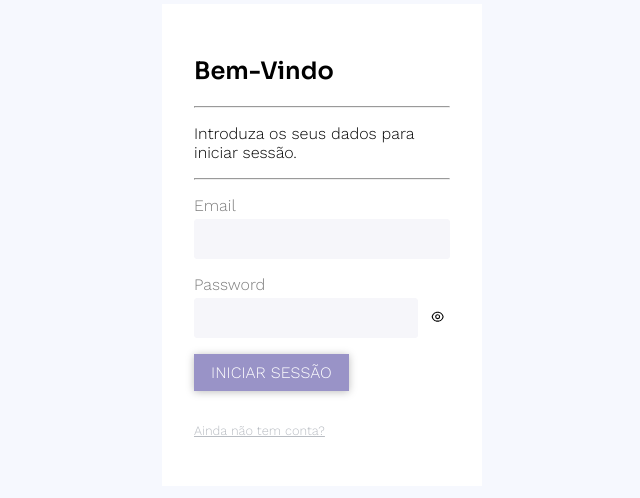
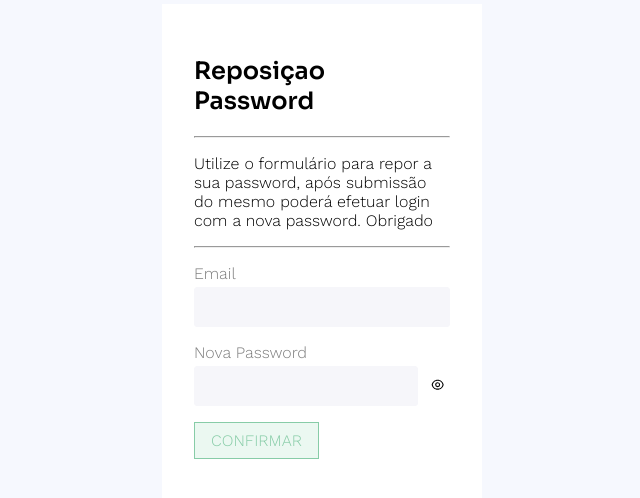
Before and after one commit to dpopdc/pdc-web, a React (Create React App) app: page /password/recover in a window 1280 px wide. Before the commit this address led to /. Shown: the part 124-622 px from the top of the page, without its empty margins (318-958 px from the left). Built offline with nearby package versions, Linux system fonts and the light colour scheme.

Commit message:
core(Structure) - Refactor Info Banner Display

```diff
--- a/src/App.js
+++ b/src/App.js
@@ -13,6 +13,7 @@ import SignupPage from "./pages/Auth/Signup";
 import "./App.css";
 import RecoverPassword from "./pages/Auth/RecoverPassword";
 import { projectSettings } from "./config";
+import InfoBanner from "./components/InfoBanner/InfoBanner";
 
 class App extends Component {
   state = {
@@ -24,7 +25,8 @@ class App extends Component {
     userName: null,
     authLoading: false,
     error: null,
-        showModal: null
+    info: true,
+    showModal: null,
   };
 
   componentDidMount() {
@@ -80,7 +82,7 @@ class App extends Component {
       }),
     })
       .then((res) => {
-                if (authData.email === '' || authData.password === '') {
+        if (authData.email === "" || authData.password === "") {
           throw new Error(
             "Parece que não introduziu todos os dados solicitados, verifique e volte a tentar!"
           );
@@ -171,7 +173,9 @@ class App extends Component {
     event.preventDefault();
     this.setState({ authLoading: true });
 
-        fetch(`${projectSettings.API_URL}/auth/recover/${authData.recoverForm.email}`, {
+    fetch(
+      `${projectSettings.API_URL}/auth/recover/${authData.recoverForm.email.value}`,
+      {
         method: "PUT",
         headers: {
           "Content-Type": "application/json",
@@ -179,7 +183,8 @@ class App extends Component {
         body: JSON.stringify({
           password: authData.recoverForm.password.value,
         }),
-        })
+      }
+    )
       .then((res) => {
         if (res.status === 422) {
           throw new Error(
@@ -216,6 +221,11 @@ class App extends Component {
     this.setState({ error: null });
   };
 
+  infoHandler = () => {
+    console.log(this.state.info)
+    this.setState({ info: !this.state.info });
+  };
+
   render() {
     let routes = (
       <Switch>
@@ -242,7 +252,7 @@ class App extends Component {
           )}
         />
         <Route
-                    path="/recover/password/:userEmail"
+          path="/password/recover"
           exact
           render={(props) => (
             <RecoverPassword
@@ -252,7 +262,6 @@ class App extends Component {
             />
           )}
         />
-                <Redirect to="/" />
       </Switch>
     );
     if (this.state.isAuth) {
@@ -262,10 +271,7 @@ class App extends Component {
             path="/"
             exact
             render={(props) => (
-                            <FeedPage
-                                userId={this.state.userId}
-                                token={this.state.token}
-                            />
+              <FeedPage userId={this.state.userId} token={this.state.token} />
             )}
           />
           <Redirect to="/" />
@@ -278,20 +284,23 @@ class App extends Component {
         {this.state.showBackdrop && (
           <Backdrop onClick={this.backdropClickHandler} />
         )}
-                <ErrorHandler
-                    error={this.state.error}
-                    onHandle={this.errorHandler}
+        <ErrorHandler error={this.state.error} onHandle={this.errorHandler} />
+        {(this.state.info && !window.location.href.includes('password/recover')) && (
+          <InfoBanner
+            design="info"
+            title="Informação"
+            message="Por favor, queira repor a sua palavra chave, de momento já dispomos dessa opção, para tal basta clicar aqui:"
+            link={`${projectSettings.APP_URL}/password/recover`}
+            onHandle={this.infoHandler}
           />
+        )}
         {this.state.isAuth && (
           <Layout
             header={
               <div>
                 <Toolbar>
                   <MainNavigation
-                                        onOpenMobileNav={this.mobileNavHandler.bind(
-                                            this,
-                                            true
-                                        )}
+                    onOpenMobileNav={this.mobileNavHandler.bind(this, true)}
                     onLogout={this.logoutHandler}
                     isAuth={this.state.isAuth}
                   />
@@ -303,10 +312,7 @@ class App extends Component {
               <MobileNavigation
                 open={this.state.showMobileNav}
                 mobile
-                                onChooseItem={this.mobileNavHandler.bind(
-                                    this,
-                                    false
-                                )}
+                onChooseItem={this.mobileNavHandler.bind(this, false)}
                 onLogout={this.logoutHandler}
                 isAuth={this.state.isAuth}
               />
@@ -315,11 +321,7 @@ class App extends Component {
           />
         )}
         {!this.state.isAuth && (
-                    <Layout
-                        header={null}
-                        mobileNav={null}
-                        main={routes}
-                    />
+          <Layout header={null} mobileNav={null} main={routes} />
         )}
       </Fragment>
     );
--- a/src/components/Form/Input/Input.js
+++ b/src/components/Form/Input/Input.js
@@ -1,107 +1,143 @@
-import React, { useState } from 'react';
-import { RiEyeCloseLine, RiEyeLine } from 'react-icons/ri';
+import React, { useState } from "react";
+import { RiEyeCloseLine, RiEyeLine } from "react-icons/ri";
 
-import './Input.css';
+import "./Input.css";
 
-const Input = props => {
-  const [passwordVisible, setPasswordVisible] = useState(false)
+const Input = (props) => {
+  const [passwordVisible, setPasswordVisible] = useState(false);
 
   return (
     <div className="input">
-      <div className='input__header'>
+      <div className="input__header">
         {props.label && <label htmlFor={props.id}>{props.label}</label>}
-        {props.description && <p className='input__header--description'>{props.description}</p>}
+        {props.description && (
+          <p className="input__header--description">{props.description}</p>
+        )}
       </div>
 
-      {props.control === 'select' && (
+      {props.control === "select" && (
         <select
           className={[
-            !props.valid ? 'invalid' : 'valid',
-            props.touched ? 'touched' : 'untouched'
-          ].join(' ')}
+            !props.valid ? "invalid" : "valid",
+            props.touched ? "touched" : "untouched",
+          ].join(" ")}
           type={props.type}
           id={props.id}
           required={props.required}
           value={props.value}
           placeholder={props.placeholder}
-          onChange={e => props.onChange(props.id, e.target.value, props.parent)}
+          onChange={(e) =>
+            props.onChange(props.id, e.target.value, props.parent)
+          }
           onBlur={props.onBlur}
         >
           {props.options.map((option) => {
-            return (
-              <option value={option.value}>{option.label}</option>
-            )
+            return <option value={option.value}>{option.label}</option>;
           })}
         </select>
       )}
-      {props.control === 'textarea' && (
+      {props.control === "textarea" && (
         <textarea
           className={[
-            !props.valid ? 'invalid' : 'valid',
-            props.touched ? 'touched' : 'untouched'
-          ].join(' ')}
+            !props.valid ? "invalid" : "valid",
+            props.touched ? "touched" : "untouched",
+          ].join(" ")}
           id={props.id}
           rows={props.rows}
           required={props.required}
           value={props.value}
-          onChange={e => props.onChange(props.id, e.target.value, props.parent)}
+          onChange={(e) =>
+            props.onChange(props.id, e.target.value, props.parent)
+          }
           onBlur={props.onBlur}
         />
       )}
-      {props.control === 'date' && (
+      {props.control === "date" && (
         <input
           type={props.control}
           className={[
-            !props.valid ? 'invalid' : 'valid',
-            props.touched ? 'touched' : 'untouched'
-          ].join(' ')}
+            !props.valid ? "invalid" : "valid",
+            props.touched ? "touched" : "untouched",
+          ].join(" ")}
           id={props.id}
           rows={props.rows}
           required={props.required}
           value={props.value}
-          onChange={e => props.onChange(props.id, e.target.value, props.parent)}
+          onChange={(e) =>
+            props.onChange(props.id, e.target.value, props.parent)
+          }
           onBlur={props.onBlur}
         />
       )}
-      {props.control === 'text' && (
+      {props.control === "text" && (
         <input
           type={props.control}
           className={[
-            !props.valid ? 'invalid' : 'valid',
-            props.touched ? 'touched' : 'untouched'
-          ].join(' ')}
+            !props.valid ? "invalid" : "valid",
+            props.touched ? "touched" : "untouched",
+          ].join(" ")}
           id={props.id}
           required={props.required}
-          maxLength={props.settings !== undefined ? props.settings.maxLength : ''}
-
+          maxLength={
+            props.settings !== undefined ? props.settings.maxLength : ""
+          }
           value={props.value}
-          onChange={e => props.onChange(props.id, e.target.value, props.parent)}
+          onChange={(e) =>
+            props.onChange(props.id, e.target.value, props.parent)
+          }
           onBlur={props.onBlur}
         />
       )}
-      {props.control === 'password' && (
-        <div className='pwd__container'>
+      {props.control === "password" && (
+        <div className="pwd__container">
           <input
-            type={passwordVisible ? 'text' : 'password'}
+            type={passwordVisible ? "text" : "password"}
             className={[
-              !props.valid ? 'invalid' : 'valid',
-              props.touched ? 'touched' : 'untouched'
-            ].join(' ')}
+              !props.valid ? "invalid" : "valid",
+              props.touched ? "touched" : "untouched",
+            ].join(" ")}
             id={props.id}
             rows={props.rows}
             required={props.required}
             value={props.value}
-            onChange={e => props.onChange(props.id, e.target.value, props.parent)}
+            onChange={(e) =>
+              props.onChange(props.id, e.target.value, props.parent)
+            }
             onBlur={props.onBlur}
           />
-          <span><button onClick={(e) => {
-            e.preventDefault()
-            setPasswordVisible(!passwordVisible)
-          }}>{!passwordVisible ? <RiEyeLine /> : <RiEyeCloseLine />}</button></span>
+          <span>
+            <button
+              onClick={(e) => {
+                e.preventDefault();
+                setPasswordVisible(!passwordVisible);
+              }}
+            >
+              {!passwordVisible ? <RiEyeLine /> : <RiEyeCloseLine />}
+            </button>
+          </span>
         </div>
       )}
+      {props.control === "email" && (
+        <input
+          type={props.control}
+          className={[
+            !props.valid ? "invalid" : "valid",
+            props.touched ? "touched" : "untouched",
+          ].join(" ")}
+          id={props.id}
+          required={props.required}
+          maxLength={
+            props.settings !== undefined ? props.settings.maxLength : ""
+          }
+          value={props.value}
+          onChange={(e) =>
+            props.onChange(props.id, e.target.value, props.parent)
+          }
+          onBlur={props.onBlur}
+        />
+      )}
     </div>
-  )
-}
+  );
+};
 
 export default Input;
--- a/src/components/InfoBanner/InfoBanner.css
+++ b/src/components/InfoBanner/InfoBanner.css
@@ -20,8 +20,15 @@
 }
 
 .message__title {
+    padding: 0.2rem 0;
+}
+
+.error {
     color: #EB8B9E;
-    padding: 0.2rem 0;
+}
+
+.info {
+    color: rgb(36, 126, 36);
 }
 
 .message__details {
@@ -32,3 +39,8 @@
     background-color: #FDEDEE;
     border: .2rem solid #EB8B9E;
 }
+
+.info {
+    background-color: rgba(140, 210, 140, 0.631);
+    border: .2rem solid rgb(36, 126, 36);
+}
--- a/src/components/InfoBanner/InfoBanner.js
+++ b/src/components/InfoBanner/InfoBanner.js
@@ -1,36 +1,58 @@
 import React, { useState, useEffect } from "react";
 import ReactDOM from "react-dom";
 
-import './InfoBanner.css'
+import "./InfoBanner.css";
 
 import { AiFillCloseCircle } from "react-icons/ai";
-import { MdError } from 'react-icons/md'
+import { MdError } from "react-icons/md";
 
 const InfoBanner = (props) => {
-    const [hide, setHide] = useState("")
+  const [hide, setHide] = useState("");
 
   useEffect(() => {
+    if (props.design != "info") {
       const timer = setTimeout(() => {
-            setHide('hide_container');
-        }, 6000)
+        setHide("hide_container");
+      }, 6000);
 
-        return () => clearTimeout(timer)
-    }, [])
+      return () => clearTimeout(timer);
+    }
+  }, []);
+
+  const handleLinkClick = (e) => {
+    e.preventDefault();
+
+    window.location.href = props.link;
+    props.onHandle();
+  };
 
   return ReactDOM.createPortal(
     <div className={`info__container ${props.design} ${hide}`}>
       <div className="info_message">
-                <label className="message__title"><MdError />{props.title}</label>
+        <label className="message__title">
+          <MdError />
+          {props.title}
+        </label>
         <p className="message__details">{props.message}</p>
+        <a
+          href={`${props.link}`}
+          className="message__details"
+          onClick={handleLinkClick}
+        >
+          repor password
+        </a>
       </div>
       <div className="info__actions">
         <i>
-                    <AiFillCloseCircle onClick={props.onCloseBanner} />
+          <AiFillCloseCircle
+            onClick={props.onHandle}
+            style={{ cursor: "pointer" }}
+          />
         </i>
       </div>
     </div>,
     document.getElementById("info-root")
   );
-}
+};
 
 export default InfoBanner;
--- a/src/config.js
+++ b/src/config.js
@@ -1,3 +1,4 @@
 exports.projectSettings = {
-    'API_URL': 'https://pdc-api.vercel.app'
+    'API_URL': 'https://pdc-api.vercel.app',
+    'APP_URL': 'https://pdc-web.vercel.app'
 }
--- a/src/index.js
+++ b/src/index.js
@@ -11,7 +11,3 @@ ReactDOM.render(
   </BrowserRouter>,
   document.getElementById('root')
 );
-
-// If you want your app to work offline and load faster, you can change
-// unregister() to register() below. Note this comes with some pitfalls.
-// Learn more about service workers: http://bit.ly/CRA-PWA
--- a/src/pages/Auth/RecoverPassword.js
+++ b/src/pages/Auth/RecoverPassword.js
@@ -14,8 +14,13 @@ class RecoverPassword extends Component {
         touched: false,
         validators: [required, length({ min: 5 })],
       },
-            email: `${this.props.match.params.userEmail}`,
-            formIsValid: false
+      email: {
+        value: "",
+        valid: false,
+        touched: false,
+        validators: [required],
+      },
+      formIsValid: false,
     },
   };
 
@@ -64,9 +69,22 @@ class RecoverPassword extends Component {
         <Auth>
           <h1>Reposiçao Password</h1>
           <hr></hr>
-                    <p>Utilize o formulário para repor a sua password, após submissão do mesmo poderá efetuar login com a nova password. Obrigado</p>
+          <p>
+            Utilize o formulário para repor a sua password, após submissão do
+            mesmo poderá efetuar login com a nova password. Obrigado
+          </p>
           <hr></hr>
           <form onSubmit={(e) => this.props.onRecoverPassword(e, this.state)}>
+            <Input
+              id="email"
+              label="Email"
+              control="email"
+              onChange={this.inputChangeHandler}
+              onBlur={this.inputBlurHandler.bind(this, "email")}
+              value={this.state.recoverForm["email"].value}
+              valid={this.state.recoverForm["email"].valid}
+              touched={this.state.recoverForm["email"].touched}
+            />
             <Input
               id="password"
               label="Nova Password"
@@ -77,11 +95,7 @@ class RecoverPassword extends Component {
               valid={this.state.recoverForm["password"].valid}
               touched={this.state.recoverForm["password"].touched}
             />
-                        <Button
-                            design="success"
-                            type="submit"
-                            loading={this.props.loading}
-                        >
+            <Button design="success" type="submit" loading={this.props.loading}>
               Confirmar
             </Button>
           </form>
```
Also changed, not shown: src/pages/Auth/Login.js (+8 -13 lines), 1 other file (tests, documents, lock files or other folders). Lines whose indentation alone changed are shown as unchanged.
